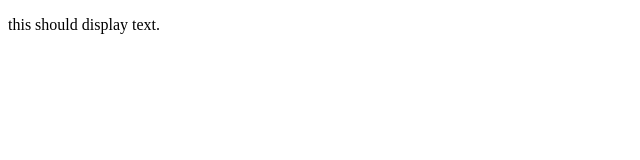
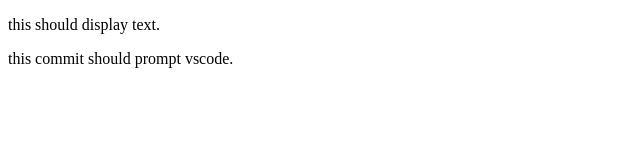
Before and after one commit to tammeusb/240511_git-test, a plain HTML site: page index.html in a window 1280 px wide. Shown: the whole page, without its empty margins (0-640 px from the left). Drawn offline with Linux system fonts and the light colour scheme.

```diff
--- a/index.html
+++ b/index.html
@@ -8,6 +8,7 @@
 <body>
 
     <p>this should display text.</p>
+    <p>this commit should prompt vscode.</p>
 
 </body>
 </html>
```
